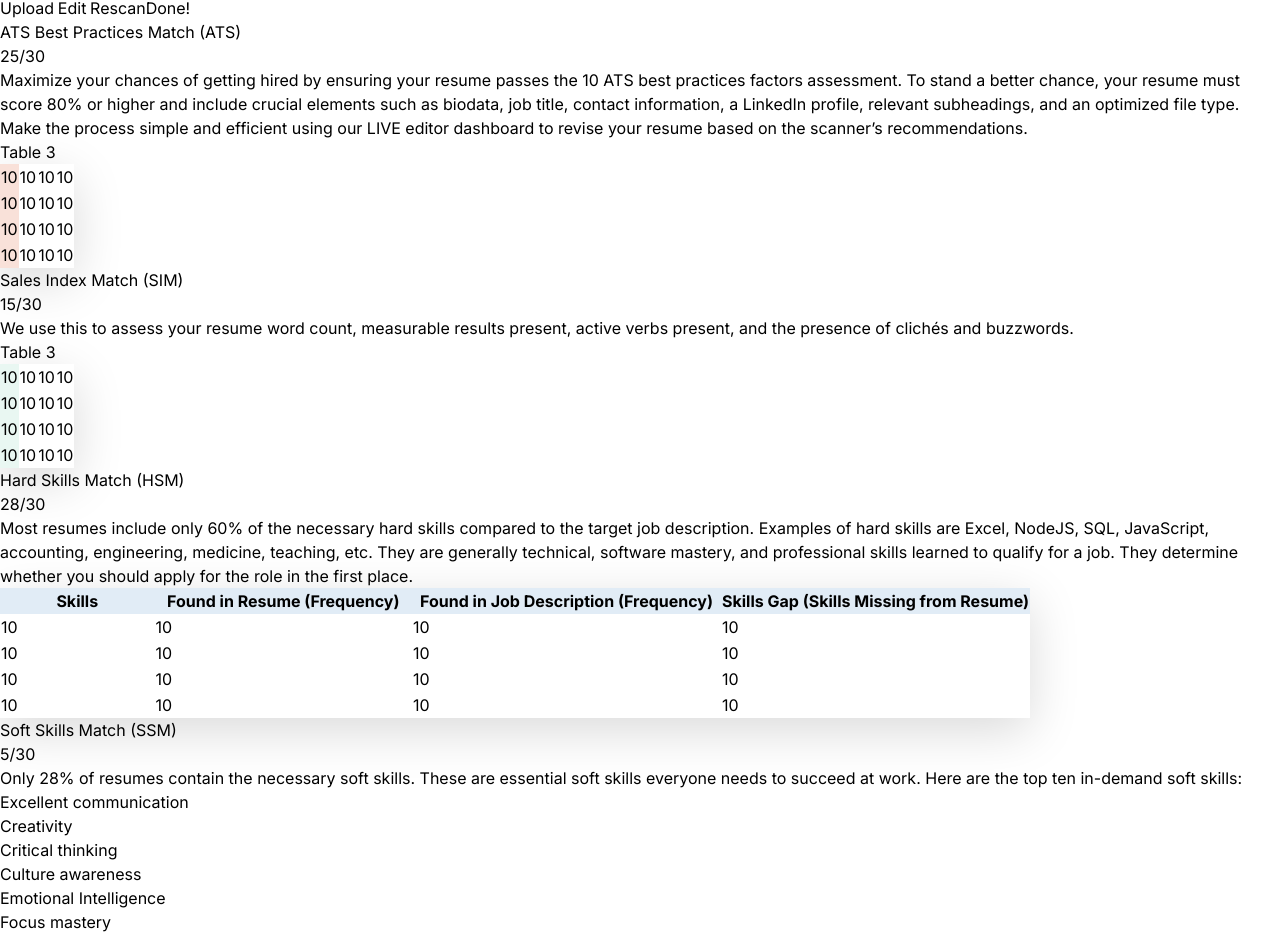
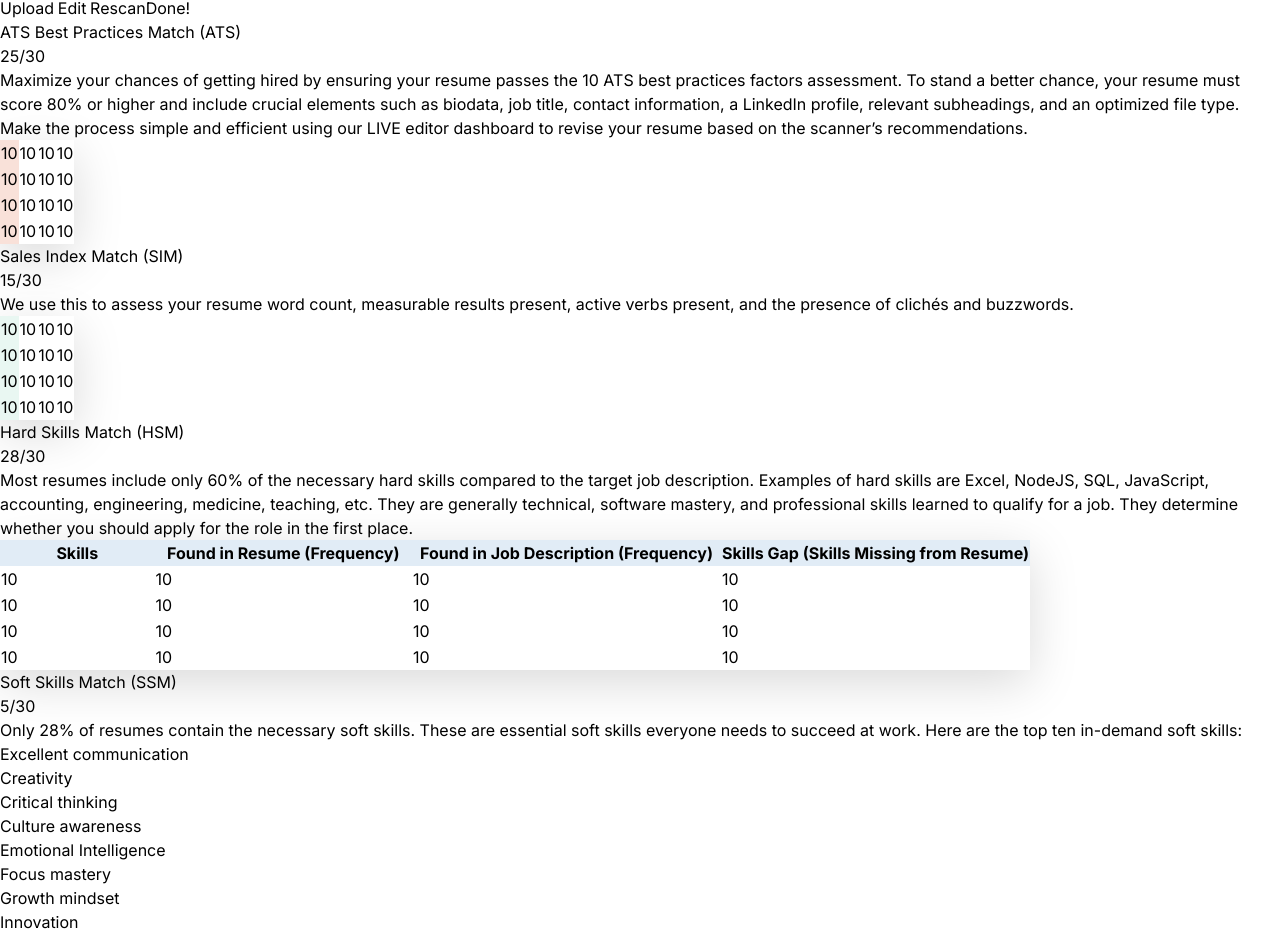
Before and after one commit to hatekisam/cvjury, a React (Vite) app: page /analyzer in a window 1280 px wide. Shown: the part 3177-4114 px from the top of the page. Built offline with nearby package versions, Linux system fonts and the light colour scheme.

Commit message:
[fix] deploymnent error

```diff
--- a/src/components/JobDesc.tsx
+++ b/src/components/JobDesc.tsx
@@ -1,7 +1,7 @@
 import React from 'react'
 import { DeleteIcon } from './core/icons'
 
-const JobDesc = () => {
+const JobDesc: React.FC = () => {
     return (
         <div className='w-full  sm:w-[50%] flex justify-between'>
             <div className='w-full md:w-[80%] lg:w-[65%] text-center' >
--- a/src/pages/Analyzer.tsx
+++ b/src/pages/Analyzer.tsx
@@ -244,10 +244,6 @@ const Analyzer: React.FC = () => {
                     To stand a better chance, your resume must score 80% or higher and include crucial elements such as biodata, job title, contact information, a LinkedIn profile, relevant subheadings, and an optimized file type.
                     Make the process simple and efficient using our LIVE editor dashboard to revise your resume based on the scanner’s recommendations.</p>
                 <div className='my-10'>
-                    <div className="flex justify-between">
-                        <div></div>
-                        <p className='uppercase text-3xl'>Table 3 </p>
-                    </div>
                     <ColouredTable tabs={dummyTabs5} data={dummyData} />
                 </div>
             </div>
@@ -261,10 +257,6 @@ const Analyzer: React.FC = () => {
                 </div>
                 <p className='text-[24px] my-5'>We use this to assess your resume word count, measurable results present, active verbs present, and the presence of clichés and buzzwords.</p>
                 <div className='my-10'>
-                    <div className="flex justify-between">
-                        <div></div>
-                        <p className='uppercase text-3xl'>Table 3 </p>
-                    </div>
                     <ColouredTable tabs={dummyTabs6} data={dummyData} />
                 </div>
             </div>
```
